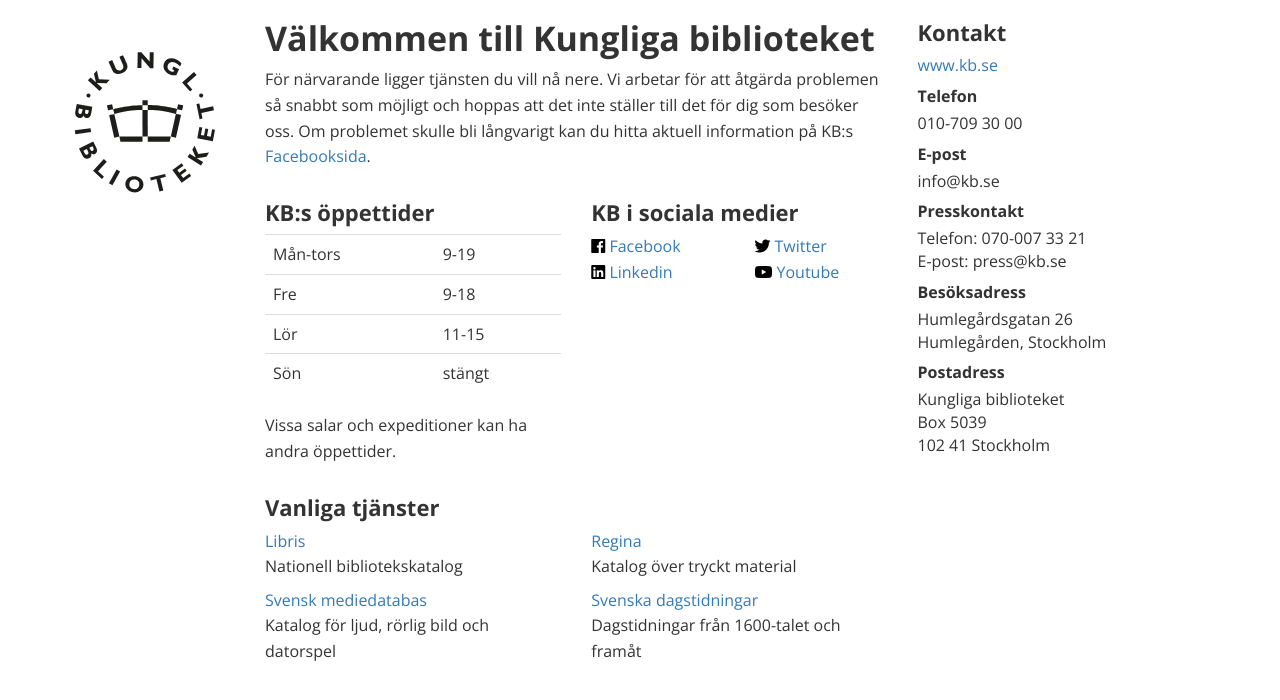
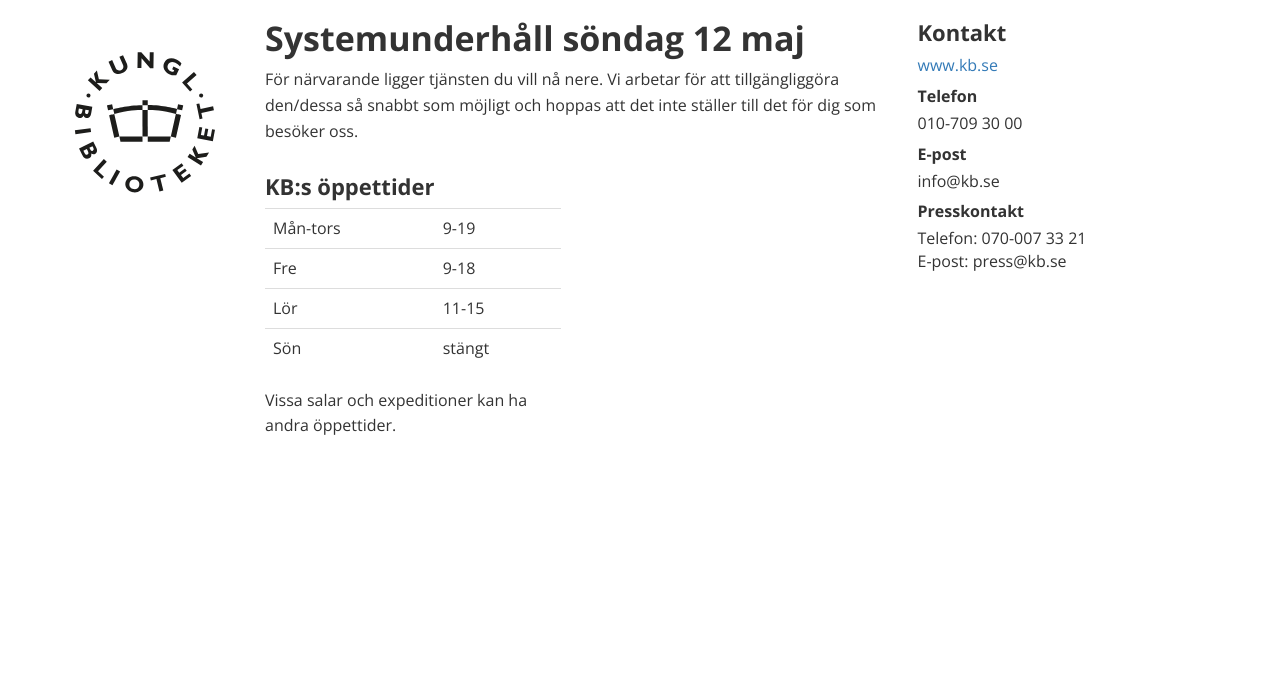
Before and after one commit to Kungbib/kungbib.github.io, a plain HTML site: page index.html in a window 1280 px wide. Drawn offline with nearby package versions, Linux system fonts and the light colour scheme.

Commit message:
Modify for May 12 2019 maintenance

```diff
--- a/index.html
+++ b/index.html
@@ -27,11 +27,9 @@
           </div>
         <div class="col-md-7 main row">
           <div class="col-md-12">
-            <h1>Välkommen till Kungliga&nbsp;biblioteket</h1>
+            <h1>Systemunderhåll söndag 12 maj</h1>
             <p>
-                För närvarande ligger tjänsten du vill nå nere.
-                Vi arbetar för att åtgärda problemen så snabbt som möjligt och hoppas att det inte ställer till det för dig som besöker oss.
-                Om problemet skulle bli långvarigt kan du hitta aktuell information på KB:s <a href="https://www.facebook.com/kungligabiblioteket/">Facebooksida</a>.
+              För närvarande ligger tjänsten du vill nå nere. Vi arbetar för att tillgängliggöra den/dessa så snabbt som möjligt och hoppas att det inte ställer till det för dig som besöker oss.
             </p>
           </div>
           <div class="col-md-6 open-times">
@@ -54,7 +52,7 @@
               Vissa salar och expeditioner kan ha andra öppettider.
               </p>
             </div>
-          <div class="col-md-6 social-media">
+          <!--<div class="col-md-6 social-media">
             <h2>KB i sociala medier</h2>
             <ul class="row">
               <li class="col-md-6"><a href="https://www.facebook.com/kungligabiblioteket/">
@@ -85,7 +83,7 @@
                 Dagstidningar från 1600-talet och framåt</li>
               </ul>
             </p>
-          </div>
+          </div>-->
         </div>
         <div class="col-md-3 contact">
             <h2>Kontakt</h2>
@@ -100,10 +98,10 @@
                   Telefon: 070-007 33 21<br>
                   E-post: press@kb.se
                 </dd>
-                <dt>Besöksadress</dt>
+                <!--<dt>Besöksadress</dt>
                 <dd>Humlegårdsgatan 26<br>Humlegården, Stockholm</dd>
                 <dt>Postadress</dt>
-                <dd>Kungliga biblioteket<br>Box 5039<br>102 41 Stockholm</dd>
+                <dd>Kungliga biblioteket<br>Box 5039<br>102 41 Stockholm</dd>-->
             </dl>
           </div>
       </div>
```
